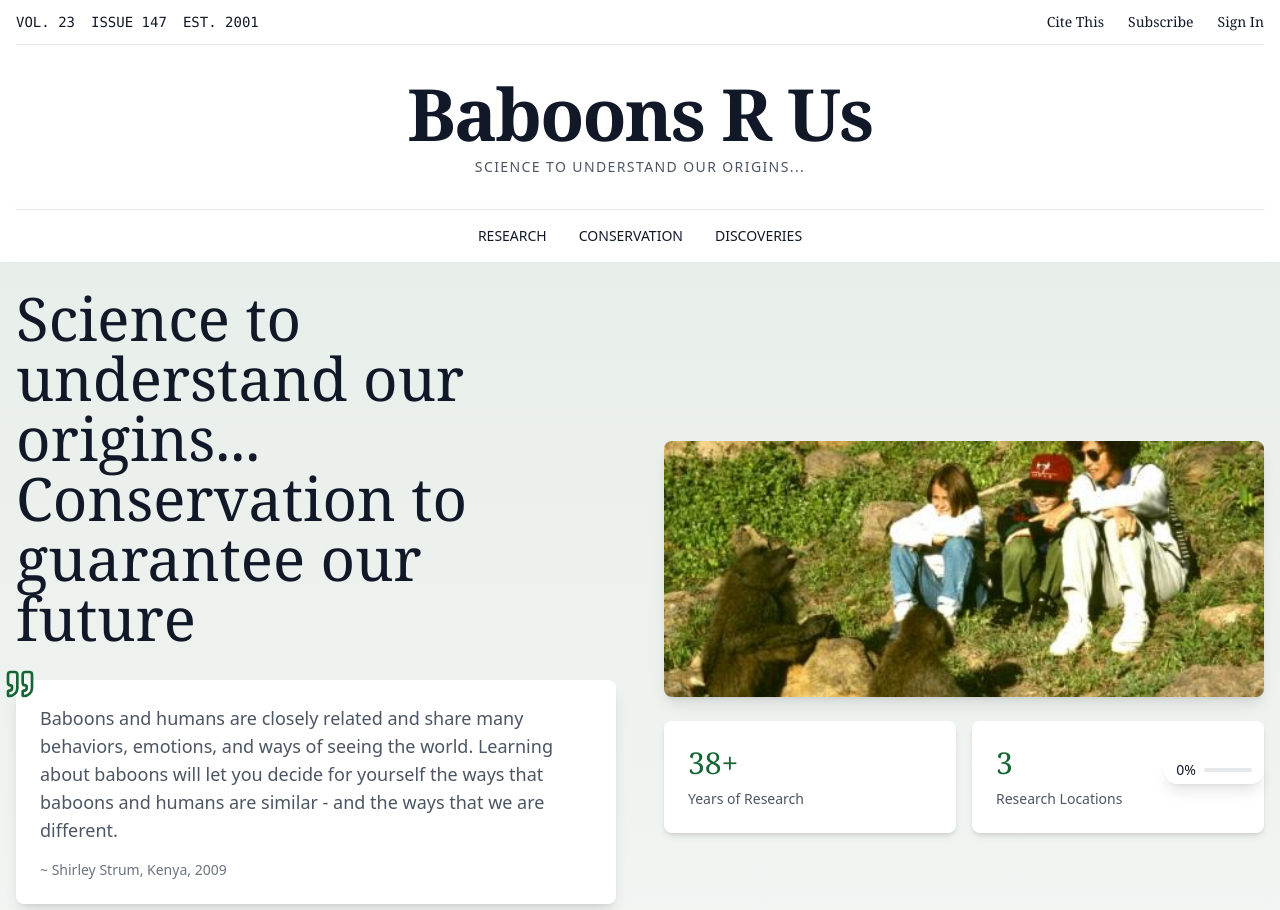
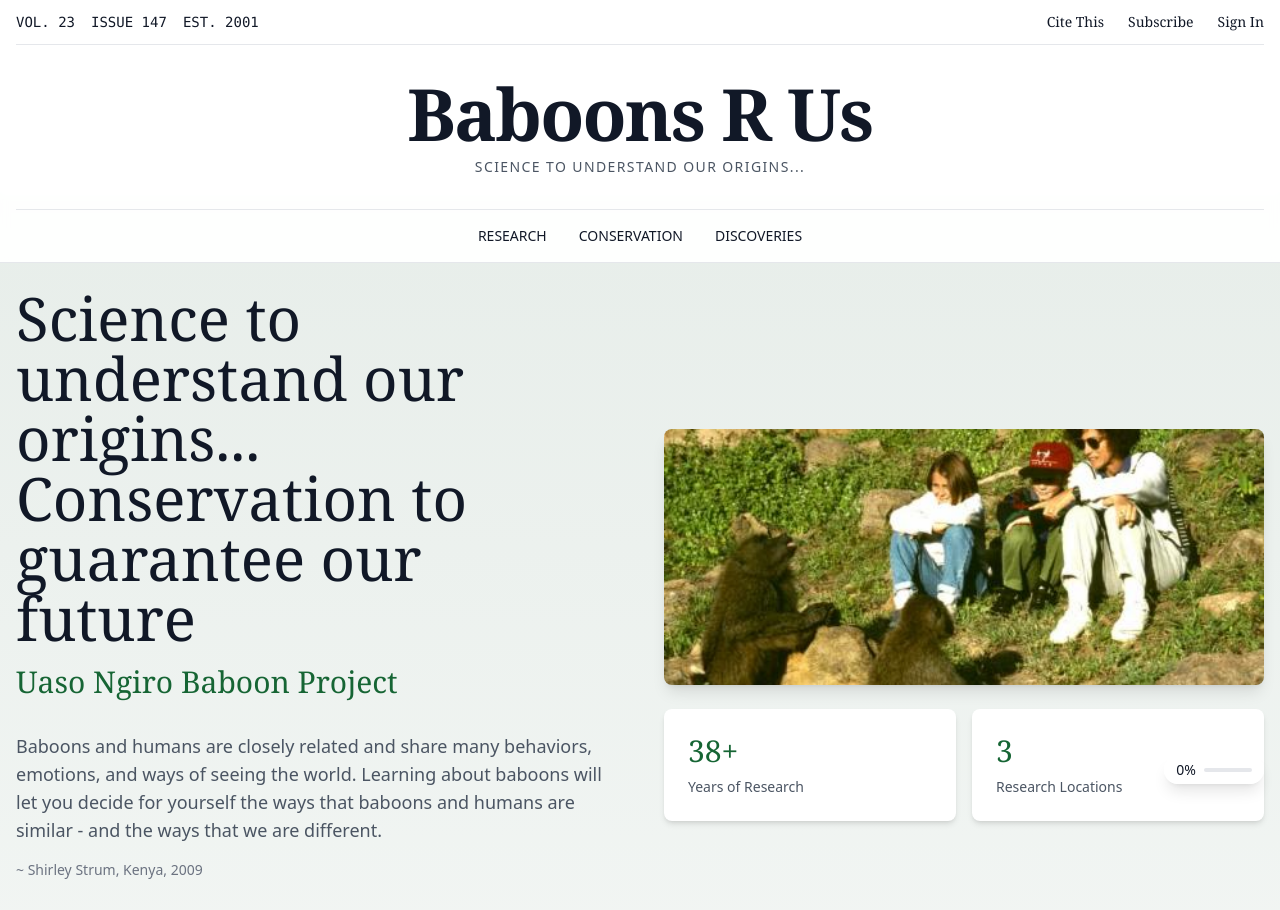
Before and after one commit to Nyandiekahh/baboonsrus, a React (Create React App) app: page / in a window 1280 px wide. Shown: the top 910 px of the page. Built offline with nearby package versions, Linux system fonts and the light colour scheme.

Commit message:
Final update

```diff
--- a/src/components/HeroSection/HeroSection.jsx
+++ b/src/components/HeroSection/HeroSection.jsx
@@ -1,5 +1,4 @@
 import React from 'react';
-import { Quote } from 'lucide-react';
 
 const HeroSection = () => {
   return (
@@ -7,21 +6,25 @@ const HeroSection = () => {
       <div className="max-w-7xl mx-auto px-4">
         <div className="grid lg:grid-cols-2 gap-12 items-center">
           <div className="space-y-8">
-            <h1 className="font-serif text-4xl md:text-5xl lg:text-6xl leading-tight">
-              Science to understand our origins...
-              <br />
-              Conservation to guarantee our future
-            </h1>
+            <div>
+              <h1 className="font-serif text-4xl md:text-5xl lg:text-6xl leading-tight mb-4">
+                Science to understand our origins...
+                <br />
+                Conservation to guarantee our future
+              </h1>
+              <h2 className="text-2xl md:text-3xl text-green-800 font-serif">
+                Uaso Ngiro Baboon Project
+              </h2>
+            </div>
 
-            <blockquote className="relative p-6 bg-white rounded-lg shadow-lg">
-              <Quote className="absolute -top-3 -left-3 w-8 h-8 text-green-800" />
+            <div className="space-y-4">
               <p className="text-lg text-gray-600">
                 Baboons and humans are closely related and share many behaviors, emotions, and ways of seeing the world. Learning about baboons will let you decide for yourself the ways that baboons and humans are similar - and the ways that we are different.
               </p>
-              <footer className="mt-4 text-sm text-gray-500">
+              <p className="text-sm text-gray-500">
                 ~ Shirley Strum, Kenya, 2009
-              </footer>
-            </blockquote>
+              </p>
+            </div>
 
             <div className="flex flex-wrap gap-4">
               <button className="px-6 py-3 bg-green-800 text-white rounded-lg hover:bg-green-900 transition-colors">
```
